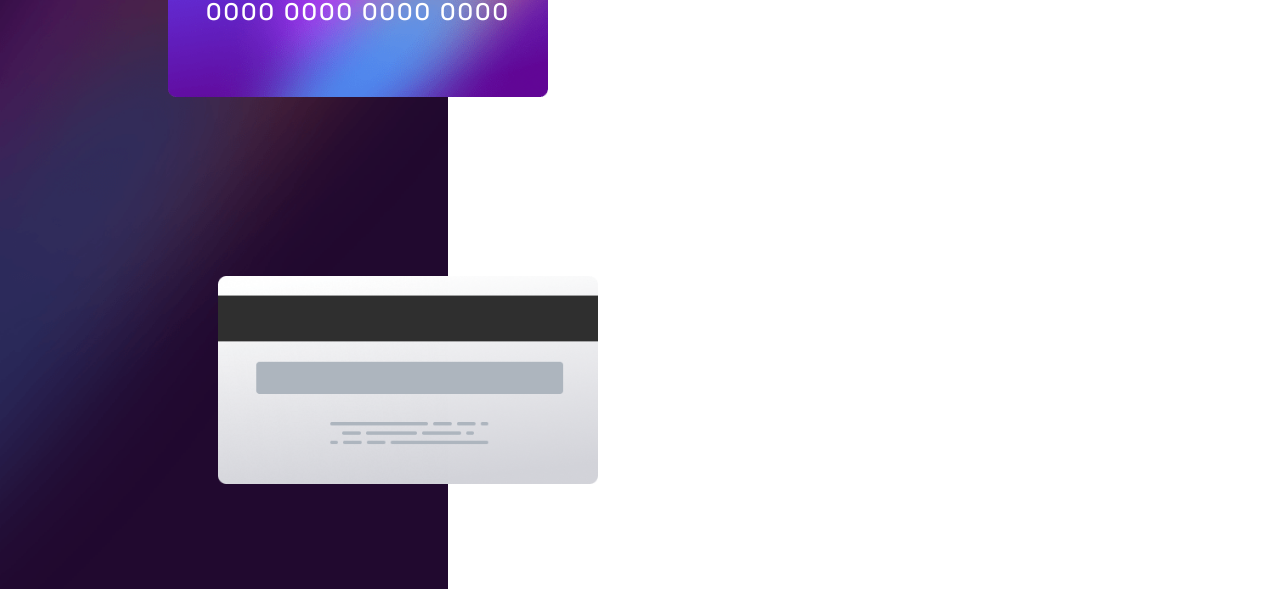
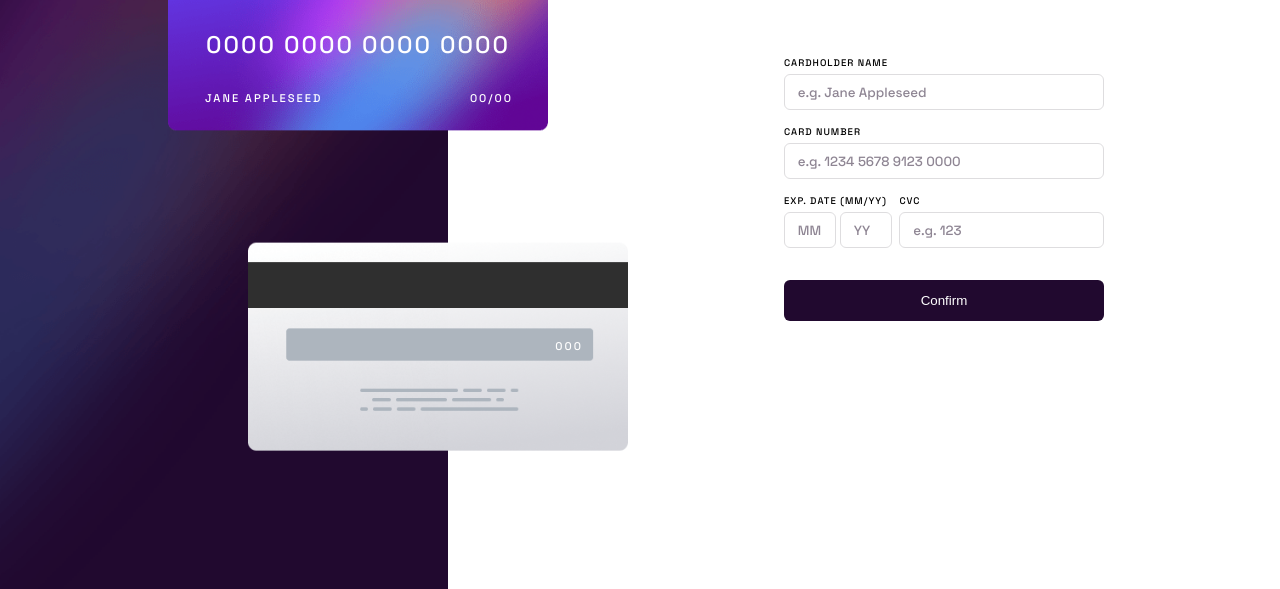
Before and after one commit to adil-khursheed/card-details-form, a plain HTML site: page index.html in a window 1280 px wide. Shown: the part 211-800 px from the top of the page. Drawn offline with Linux system fonts and the light colour scheme.

Commit message:
added content

```diff
--- a/app.js
+++ b/app.js
@@ -0,0 +1,49 @@
+const defaultNumber = document.getElementById("default-number");
+const defaultName = document.getElementById("default-name");
+const defaultMonth = document.getElementById("default-month");
+const defaultYear = document.getElementById("default-year");
+const defaultPin = document.getElementById("default-pin");
+const cardHolderName = document.getElementById("card_holder_name");
+const cardNumber = document.getElementById("card-number");
+const numberError = document.getElementById("number-error");
+const expMonth = document.getElementById("exp_month");
+const expYear = document.getElementById("exp_year");
+const dateError = document.getElementById("date-error");
+const cvvPin = document.getElementById("security-pin");
+const pinError = document.getElementById("pin-error");
+const submitBtn = document.getElementById("submit-btn");
+const resetBtn = document.getElementById("reset-btn");
+
+
+const inputName = () => {
+    defaultName.innerHTML = cardHolderName.value;
+    if (defaultName.innerHTML == "") {
+        let name = "Jane Appleseed"
+        defaultName.innerHTML = name;
+    }
+}
+
+const inputNumber = () => {
+    cardNumber.addEventListener('input', (e) => {
+        e.target.value = e.target.value.replace(/[^\w]/g, '').replace(/(.{4})/g, '$1 ').trim();
+    });
+
+    let cardNumberInput = cardNumber.value;
+    defaultNumber.innerHTML = cardNumberInput;
+    if (defaultNumber.innerHTML == "") {
+        let number = "0000 0000 0000 0000"
+        defaultNumber.innerHTML = number;
+    }
+
+    if (!cardNumberInput.match(/^[0-9]{20}$/)) {
+        cardNumber.style.setProperty('--validationColor', 'linear-gradient(white, white), linear-gradient(90deg, hsl(0, 100%, 66%), hsl(0, 100%, 66%))');
+        numberError.innerHTML = 'Wrong format, numbers only';
+
+        return false;
+    }
+
+    cardNumber.style.setProperty('--validationColor', 'linear-gradient(white, white), linear-gradient(90deg, hsl(249, 99%, 64%), hsl(278, 94%, 30%))');
+    numberError.innerHTML = '';
+
+    return true;
+}
--- a/index.html
+++ b/index.html
@@ -8,45 +8,64 @@
   <link rel="stylesheet" href="style.css">
 </head>
 <body>
+  <!-- ========== Left Column Layout Start ========== -->
   <div class="left-col">
     <div class="card-front">
       <img src="images/bg-card-front.png" alt="" class="card">
       <img src="images/card-logo.svg" alt="" class="card-logo">
-      <p class="card-number">0000 0000 0000 0000</p>
+      <p class="default-number" id="default-number">0000 0000 0000 0000</p>
+      <p class="default-name" id="default-name">Jane Appleseed</p>
+      <p class="default-expiry"><span id="default-month">00</span>/<span id="deafult-year">00</span></p>
     </div>
     <div class="card-back">
       <img src="images/bg-card-back.png" alt="" class="card">
+      <p class="default-pin" id="default-pin">000</p>
     </div>
   </div>
+  <!-- ========== Left Column Layout End ========== -->
+
+  <!-- ========== Right Column Layout Start ========== -->
   <div class="right-col">
 
+    <!-- ========== Form Layout Start ========== -->
+    <form action="#" method="post" id="card-form">
+      <div class="name-input">
+        <label for="card_holder_name">cardholder name</label>
+        <input type="text" name="name" id="card_holder_name" placeholder="e.g. Jane Appleseed" autocomplete="off" required oninput="inputName()">
+      </div>
+      <div class="number-input">
+        <label for="card-number">card number</label>
+        <input type="text" name="number" id="card-number" placeholder="e.g. 1234 5678 9123 0000" autocomplete="off" required oninput="inputNumber()">
+        <span id="number-error" class="error-msg"></span>
+      </div>
+      <div class="date_pin">
+        <div class="date-input">
+          <label for="exp_date">Exp. Date (MM/YY)</label>
+          <input type="text" name="date" id="exp_month" placeholder="MM" autocomplete="off" required>
+          <input type="text" name="date" id="exp_year" placeholder="YY" autocomplete="off" required>
+          <span id="date-error" class="error-msg"></span>
+        </div>
+        <div class="pin-input">
+          <label for="security-pin">CVC</label>
+          <input type="text" name="security-pin" id="security-pin" placeholder="e.g. 123" autocomplete="off" required>
+          <span id="pin-error" class="error-msg"></span>
+        </div>
+      </div>
+      <input type="submit" value="Confirm" id="submit-btn">
+    </form>
+    <!-- ========== Form Layout End ========== -->
+
+    <!-- ========== Completed State Start ========== -->
+    <div class="completed-state hide">
+      <img src="images/icon-complete.svg" alt="">
+      <h2>Thank you!</h2>
+      <p>We've added your card details</p>
+      <button type="reset" id="reset-btn">Continue</button>
+    </div>
+    <!-- ========== Completed State End ========== -->
   </div>
-  <!--
-  Jane Appleseed
-  00/00
+  <!-- ========== Right Column Layout End ========== -->
 
-  000
-
-  Cardholder Name
-  e.g. Jane Appleseed
-
-  Card Number
-  e.g. 1234 5678 9123 0000
-
-  Exp. Date (MM/YY)
-  MM
-  YY
-
-  CVC
-  e.g. 123
-
-  Confirm -->
-
-  <!-- Completed state start -->
-
-  <!-- Thank you!
-  We've added your card details
-  Continue -->
   <script src="app.js"></script>
 </body>
 </html>
--- a/style.css
+++ b/style.css
@@ -5,7 +5,7 @@
     --Light-grayish-violet: hsl(270, 3%, 87%);
     --Dark-grayish-violet: hsl(279, 6%, 55%);
     --Very-dark-violet: hsl(278, 68%, 11%);
-    --active-input-border: linear-gradient(180deg, hsl(249, 99%, 64%), hsl(278, 94%, 30%));
+    --active-input-border: linear-gradient(90deg, hsl(249, 99%, 64%), hsl(278, 94%, 30%));
     --input-errors: hsl(0, 100%, 66%);
 }
 
@@ -15,7 +15,6 @@
     margin: 0;
     padding: 0;
     box-sizing: border-box;
-    font-family: 'Space Grotesk', sans-serif;
 }
 
 body{
@@ -24,8 +23,10 @@ body{
     display: flex;
     justify-content: space-between;
     align-items: center;
+    font-family: 'Space Grotesk', sans-serif;
 }
 
+/* ========== Left Column Layout Start ========== */
 .left-col{
     height: 100vh;
     width: 35vw;
@@ -41,14 +42,18 @@ body{
 
 .card-front,
 .card-logo,
-.card-number,
-.card-back{
+.default-number,
+.card-back,
+.default-name,
+.default-expiry,
+.default-pin{
     position: absolute;
 }
 
 .card-front{
-    top: 100px;
+    top: 30%;
     right: -100px;
+    transform: translateY(-50%);
     z-index: 10;
 }
 
@@ -58,17 +63,166 @@ body{
     width: 65px;
     z-index: 999;
 }
-.card-number{
+.default-number{
     top: 50%;
     font-size: 1.5rem;
     width: 100%;
     text-align: center;
     color: var(--White);
     letter-spacing: 2px;
-    font-weight: 500;
 }
 
 .card-back{
-    bottom: 100px;
-    right: -150px;
+    bottom: 30%;
+    right: -180px;
+    transform: translateY(50%);
 }
+
+.default-name,
+.default-expiry{
+    bottom: 30px;
+    color: var(--White);
+    font-size: 0.7rem;
+    letter-spacing: 2px;
+}
+
+.default-name{
+    left: 37px;
+    text-transform: uppercase;
+}
+
+.default-expiry{
+    right: 35px;
+}
+
+.default-pin{
+    top: 48.5%;
+    right: 45px;
+    transform: translateY(-50%);
+    font-size: 0.7rem;
+    color: var(--White);
+    letter-spacing: 2px;
+}
+/* ========== Left Column Layout Start ========== */
+
+/* ========== Right Column Layout Start ========== */
+.right-col{
+    width: 65%;
+    display: flex;
+    justify-content: center;
+    align-items: center;
+    padding-left: 10rem;
+    flex-direction: column;
+}
+
+form,
+.completed-state{
+    max-width: 320px;
+    width: 100%;
+}
+
+form div{
+    margin-bottom: 1rem;
+}
+
+label,
+.name-input input,
+.number-input input,
+input[type=submit]{
+    display: block;
+    width: 100%;
+}
+
+label{
+    font-size: 0.6rem;
+    margin-bottom: 0.3rem;
+    text-transform: uppercase;
+    letter-spacing: 1px;
+}
+
+input{
+    position: relative;
+    padding: 0.6rem 0.8rem;
+    border-radius: 6px;
+    border: 1px solid var(--Light-grayish-violet);
+    outline: none;
+}
+
+input::placeholder{
+    font-family: 'Space Grotesk', sans-serif;
+    color: var(--Dark-grayish-violet);
+}
+
+input:focus{
+    color: var(--Very-dark-violet);
+    padding: 0.6rem 0.8rem;
+    border: double 1px transparent;
+    border-radius: 6px;
+    background-image: var(--validationColor, linear-gradient(white, white), linear-gradient(90deg, hsl(249, 99%, 64%), hsl(278, 94%, 30%)));
+    background-origin: border-box;
+    background-clip: padding-box, border-box;
+}
+
+.date_pin{
+    display: flex;
+}
+
+.date-input input{
+    display: inline-block;
+    width: 45%;
+}
+
+.error-msg{
+    color: var(--input-errors);
+    font-size: 0.6rem;
+}
+
+input[type=submit],
+.completed-state button{
+    border: none !important;
+    background-color: var(--Very-dark-violet);
+    color: var(--White);
+    padding: 0.8rem !important;
+    cursor: pointer;
+    transition: 0.3s ease-in;
+}
+
+input[type=submit]:hover{
+    transform: translateY(-3px);
+    box-shadow: 0 3.5px 3px 0 rgba(0, 0, 0, 0.3);
+}
+
+.completed-state{
+    text-align: center;
+}
+
+.completed-state img{
+    width: 60px;
+    margin-bottom: 1.5rem;
+}
+
+.completed-state h2{
+    color: var(--Very-dark-violet);
+    text-transform: uppercase;
+    letter-spacing: 2px;
+    font-weight: 400;
+    font-size: 1.3rem;
+    margin-bottom: 0.8rem;
+}
+
+.completed-state p{
+    color: var(--Dark-grayish-violet);
+    font-size: 0.8rem;
+    font-weight: 400;
+    margin-bottom: 2rem;
+}
+.completed-state button{
+    width: 100%;
+    border-radius: 6px;
+}
+
+/* ========== Right Column Layout End ========== */
+
+.hide{
+    display: none;
+}
```
